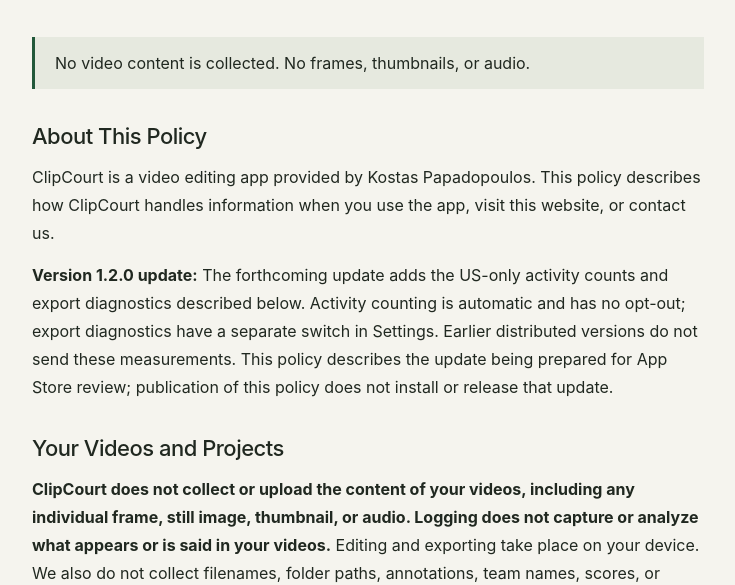
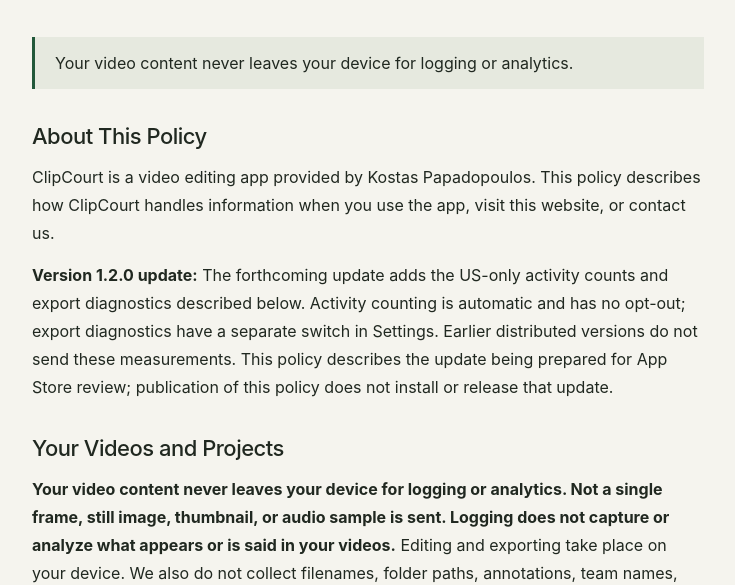
Before and after one commit to pkostas1/clipcourt-app, a plain HTML site: page privacy.html in a window 1280 px wide. Shown: the part 215-800 px from the top of the page, without its empty margins (272-1007 px from the left). Drawn offline with Linux system fonts and the light colour scheme.

Commit message:
State video content never leaves device for logging

```diff
--- a/privacy.html
+++ b/privacy.html
@@ -30,14 +30,14 @@
         <h1>Privacy Policy</h1>
         <p class="subtitle">ClipCourt</p>
 
-        <div class="badge">No video content is collected. No frames, thumbnails, or audio.</div>
+        <div class="badge">Your video content never leaves your device for logging or analytics.</div>
 
         <h2>About This Policy</h2>
         <p>ClipCourt is a video editing app provided by Kostas Papadopoulos. This policy describes how ClipCourt handles information when you use the app, visit this website, or contact us.</p>
         <p><strong>Version 1.2.0 update:</strong> The forthcoming update adds the US-only activity counts and export diagnostics described below. Activity counting is automatic and has no opt-out; export diagnostics have a separate switch in Settings. Earlier distributed versions do not send these measurements. This policy describes the update being prepared for App Store review; publication of this policy does not install or release that update.</p>
 
         <h2>Your Videos and Projects</h2>
-        <p><strong>ClipCourt does not collect or upload the content of your videos, including any individual frame, still image, thumbnail, or audio. Logging does not capture or analyze what appears or is said in your videos.</strong> Editing and exporting take place on your device. We also do not collect filenames, folder paths, annotations, team names, scores, or project contents through logging. Projects and preferences are stored locally. Media you select or save may also be managed by Apple Photos, iCloud, or a storage provider you choose, according to your own settings.</p>
+        <p><strong>Your video content never leaves your device for logging or analytics. Not a single frame, still image, thumbnail, or audio sample is sent. Logging does not capture or analyze what appears or is said in your videos.</strong> Editing and exporting take place on your device. We also do not collect filenames, folder paths, annotations, team names, scores, or project contents through logging. Projects and preferences are stored locally. Media you select or save may also be managed by Apple Photos, iCloud, or a storage provider you choose, according to your own settings.</p>
         <p>ClipCourt uses photo-library and file access to import selected videos and save exports. You control these permissions through your device settings. Choosing to share an export sends it only through the destination you select.</p>
 
         <h2>Export Diagnostics</h2>
```
